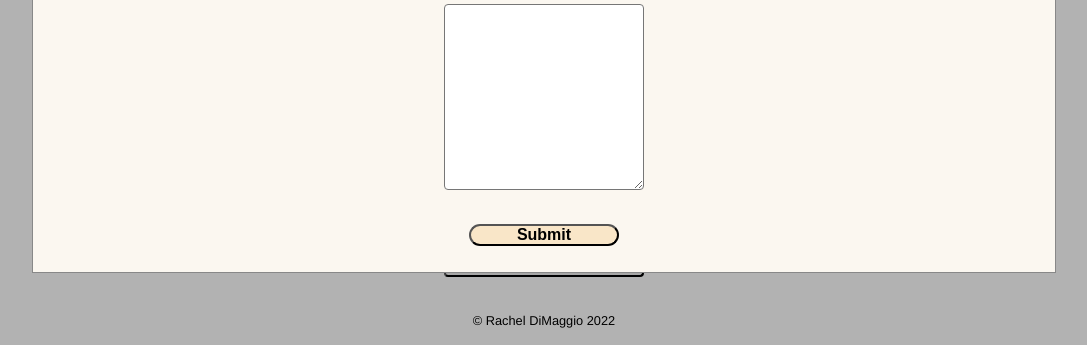
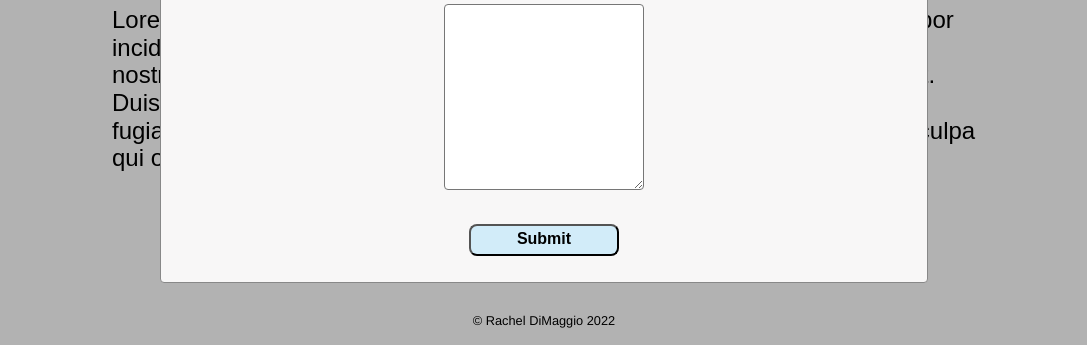
Before and after one commit to RDiMag/bookcourt-1, a plain HTML site: page index.html in a window 1280 px wide. Both pictures are taken after a click on the button "Contact". Shown: the part 567-912 px from the top of the page, without its empty margins (96-1183 px from the left). Drawn offline with Linux system fonts and the light colour scheme.

Commit message:
updated modal

```diff
--- a/css/style.css
+++ b/css/style.css
@@ -136,8 +136,10 @@ a {
        margin: 15% auto; /* 15% from the top and centered */
        padding: 20px;
        border: 1px solid #888;
-       width: 80%;
-       background-color: rgb(251, 247, 240);
+       border-radius: 4px;
+       width: 60%;
+       background-color: rgb(248, 247, 247);
+       vertical-align: middle;
      }
 
 button,
@@ -155,10 +157,11 @@ textarea {
 /* Submit button styling */
 
 input#submit{
-     background-color: rgba(249, 227, 190, 0.795);
+     background-color: rgba(155, 218, 249, 0.405);
      font-weight: bold;
      width: 150px;
-     border-radius: 12px;
+     border-radius: 8px;
+     height: 2em;
 }
 
 form {
```
